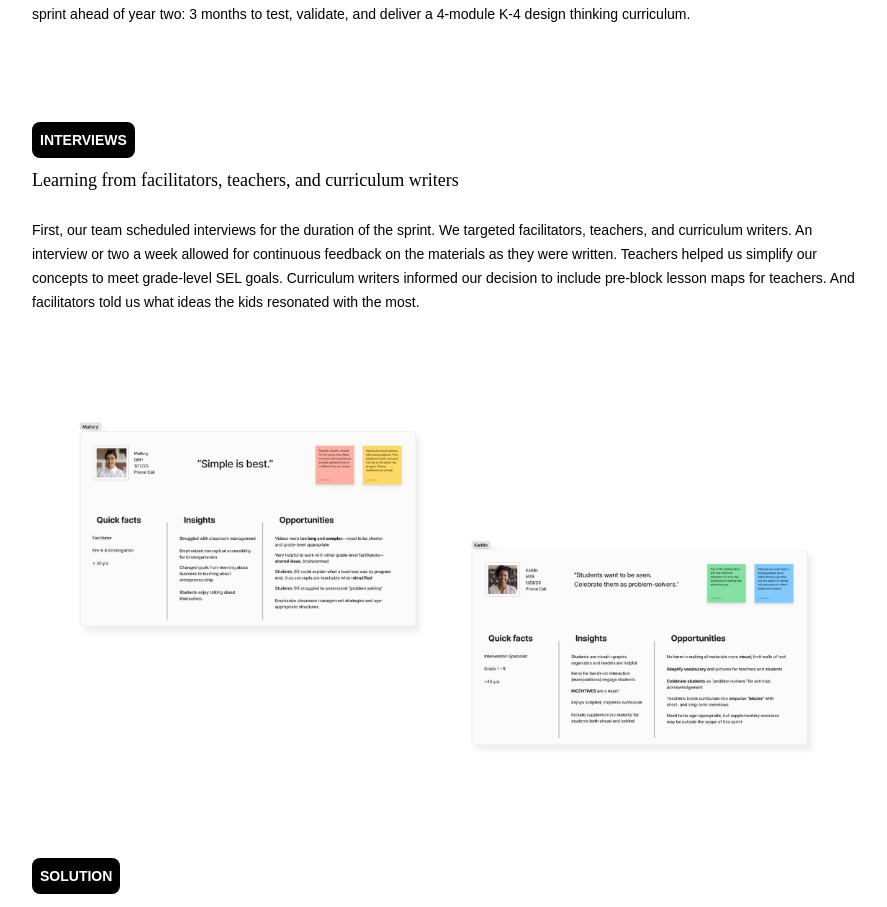
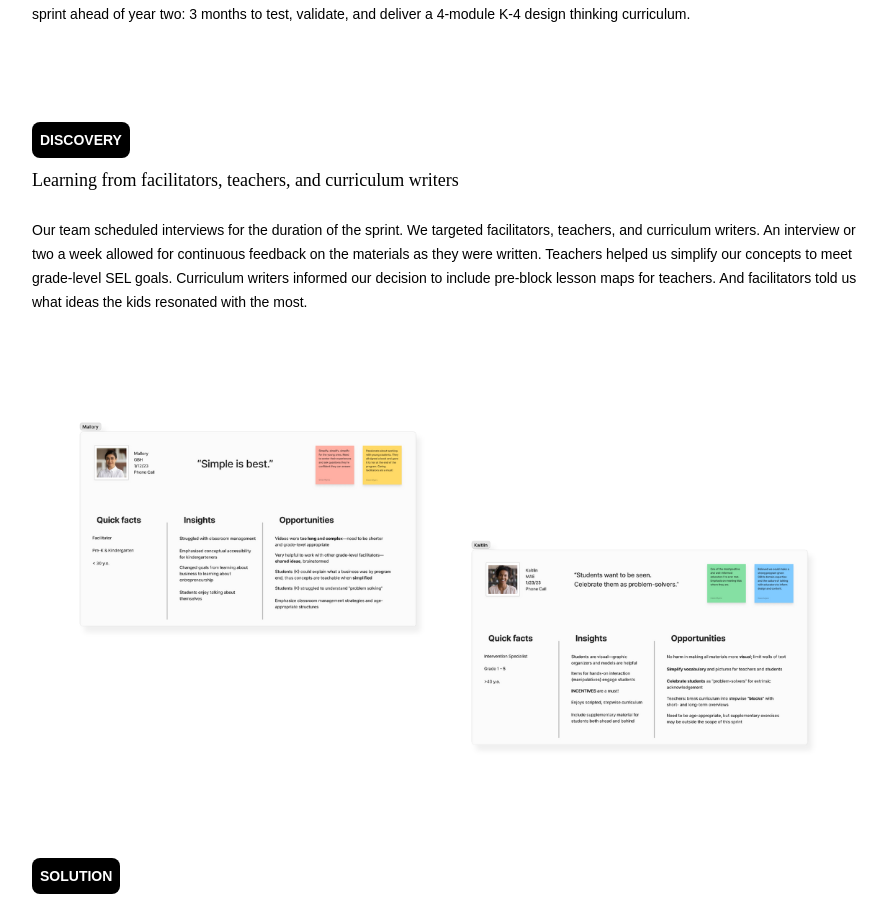
Before and after one commit to owen-myers/teach-to-site-v2, a Next.js app: page /work/givebackkids in a window 1280 px wide. Shown: the part 1023-1930 px from the top of the page, without its empty margins (192-1079 px from the left). Built offline with nearby package versions, Linux system fonts and the light colour scheme; a web font is replaced by a local one.

Commit message:
copy update

```diff
--- a/app/work/givebackkids/page.tsx
+++ b/app/work/givebackkids/page.tsx
@@ -44,9 +44,9 @@ export default function GiveBackKids() {
                         year two: 3 months to test, validate, and deliver a 4-module K-4 design thinking curriculum.`}
                     />
                     <Section
-                        title = "INTERVIEWS"
+                        title = "DISCOVERY"
                         subtitle = "Learning from facilitators, teachers, and curriculum writers"
-                        paragraph = {`First, our team scheduled interviews for the duration of the sprint.
+                        paragraph = {`Our team scheduled interviews for the duration of the sprint.
                         We targeted facilitators, teachers, and curriculum writers. An interview or two a
                         week allowed for continuous feedback on the materials as they were written. Teachers
                         helped us simplify our concepts to meet grade-level SEL goals. Curriculum writers
```
